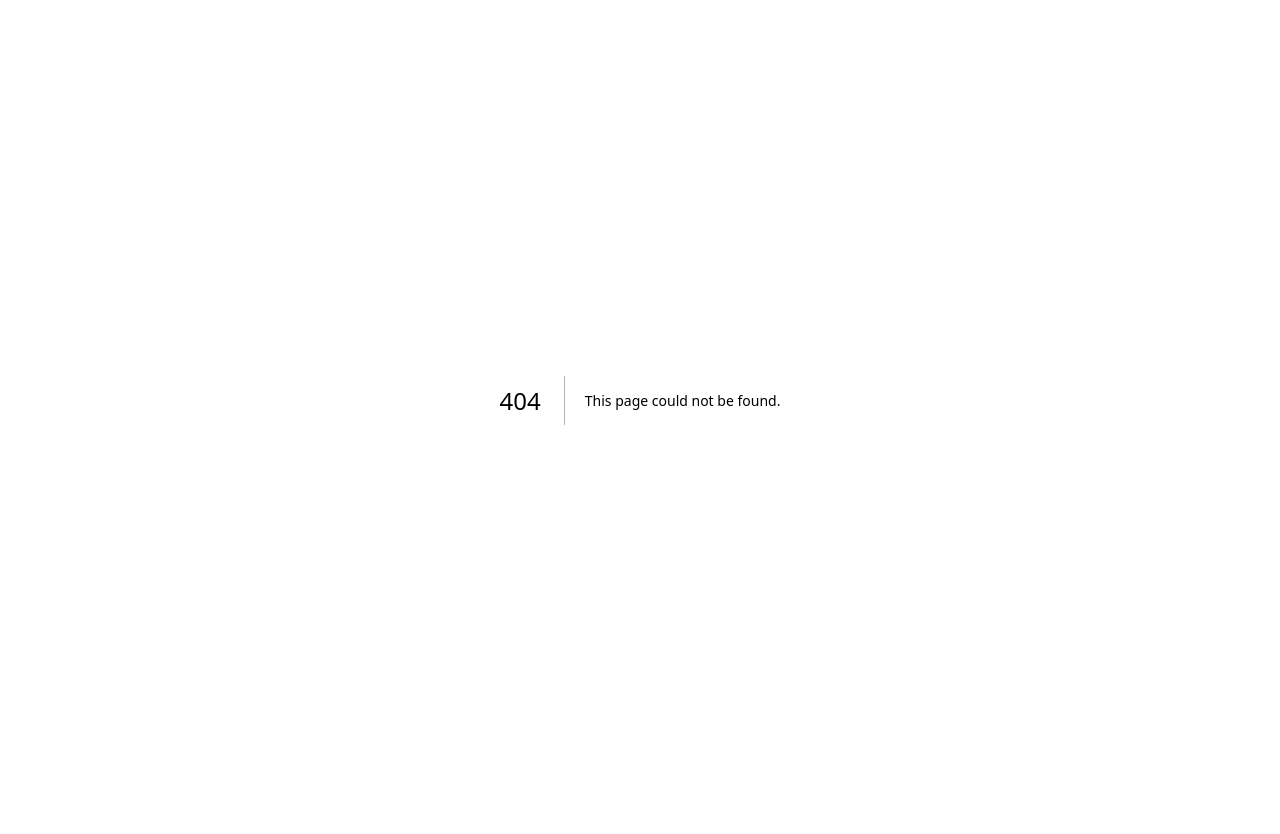
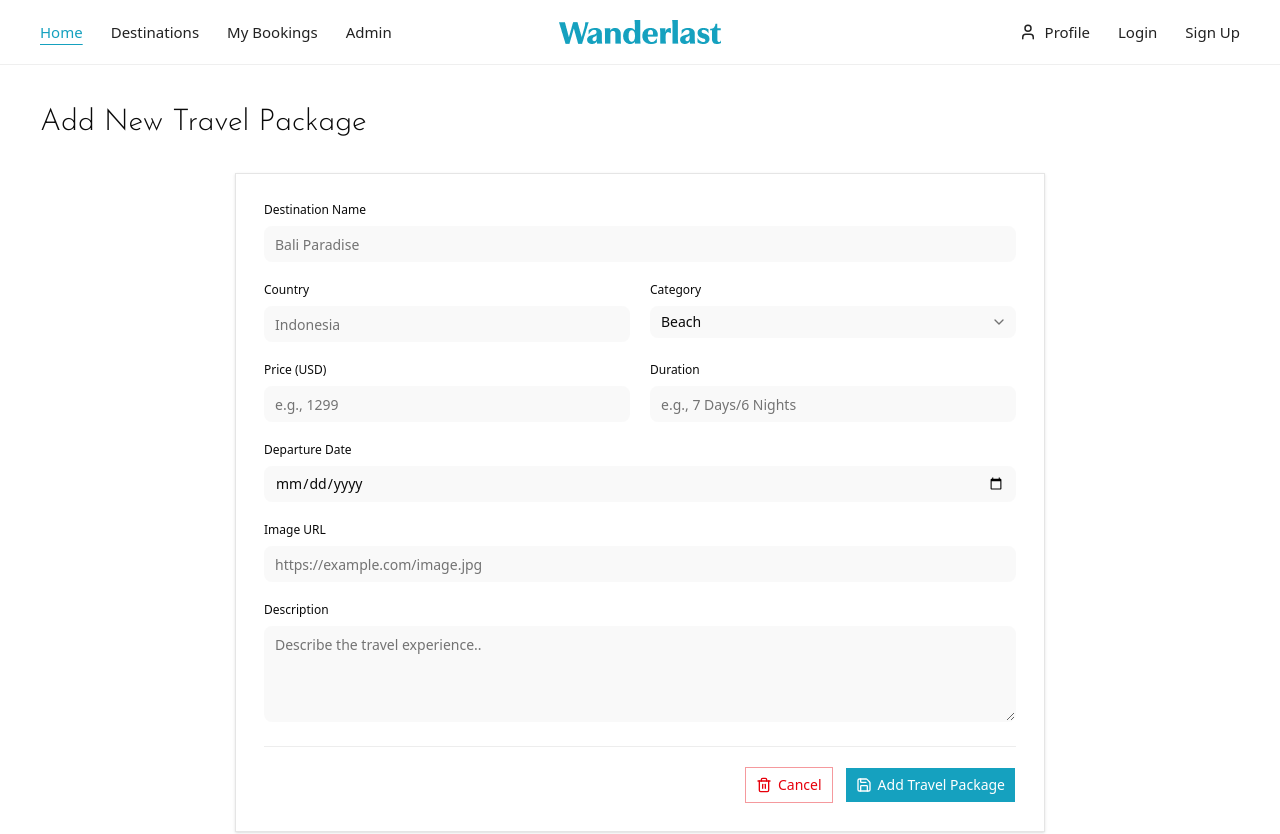
Before and after one commit to riaduldev/wanderlust-c, a Next.js app: page /admin in a window 1280 px wide. Before the commit this address had no page. Shown: the top 834 px of the page. Before the commit the page ends 800 px from the top, so only its background shows below. Built offline with nearby package versions, Linux system fonts and the light colour scheme.

Commit message:
add aminpage ui

```diff
--- /dev/null
+++ b/src/app/add-destinations/page.tsx
@@ -0,0 +1,11 @@
+import React from 'react';
+
+const AddDestinationsPage = () => {
+    return (
+        <div>
+            <h1>Add Destination Page</h1>
+        </div>
+    );
+};
+
+export default AddDestinationsPage;
--- /dev/null
+++ b/src/app/admin/page.tsx
@@ -0,0 +1,18 @@
+import { AddTravelPackageForm } from "@/components/admin/add-travel-package-form";
+import { Toaster } from "@/components/ui/toast";
+
+export default function AdminPage() {
+  return (
+    <div className="bg-background w-full">
+      <div className="mx-auto w-full max-w-[1400px] px-4 py-10 sm:px-6 lg:px-10">
+        <h1 className="font-heading text-foreground font-light text-3xl">
+          Add New Travel Package
+        </h1>
+
+        <AddTravelPackageForm />
+      </div>
+
+      <Toaster />
+    </div>
+  );
+}
--- a/src/app/layout.tsx
+++ b/src/app/layout.tsx
@@ -1,6 +1,8 @@
 import type { Metadata } from "next";
 import { Josefin_Sans } from "next/font/google";
 import "./globals.css";
+import { Footer } from "@/components/footer";
+import { Navbar } from "@/components/navbar";
 
 const JosefinSans = Josefin_Sans({
   subsets: ["latin"],
@@ -17,7 +19,14 @@ export const metadata: Metadata = {
 export default function RootLayout({ children }: LayoutProps<"/">) {
   return (
     <html lang="en" className={`${JosefinSans.variable} h-full antialiased`}>
-      <body className="min-h-full flex flex-col font-sans">{children}</body>
+      <body className="min-h-full flex flex-col font-sans">
+       <main>
+         <Navbar />
+
+         {children}
+       </main>
+       <Footer />
+        </body>
     </html>
   );
 }
--- a/src/app/page.tsx
+++ b/src/app/page.tsx
@@ -1,21 +1,20 @@
+
 import { Banner } from "@/components/banner";
 import { CallToAction } from "@/components/call-to-action";
-import { Footer } from "@/components/footer";
-import { Navbar } from "@/components/navbar";
 import { Testimonials } from "@/components/testimonials";
 import { WhyChooseUs } from "@/components/why-choose-us";
 
 export default function Home() {
   return (
     <>
-      <Navbar />
+
       <main className="flex flex-1 flex-col">
-        <Banner />
+         <Banner />
         <WhyChooseUs />
         <Testimonials />
         <CallToAction />
       </main>
-      <Footer />
+
     </>
   );
 }
--- /dev/null
+++ b/src/components/admin/add-travel-package-form.tsx
@@ -0,0 +1,208 @@
+"use client";
+
+import * as React from "react";
+import { Save, Trash2 } from "lucide-react";
+
+import { Button } from "@/components/ui/button";
+import { Field, FieldGroup, FieldLabel } from "@/components/ui/field";
+import { Input } from "@/components/ui/input";
+import {
+  Select,
+  SelectContent,
+  SelectItem,
+  SelectTrigger,
+  SelectValue,
+} from "@/components/ui/select";
+import { Textarea } from "@/components/ui/textarea";
+import { toast } from "@/components/ui/toast";
+
+const categories = [
+  "Beach",
+  "Mountain",
+  "City Break",
+  "Adventure",
+  "Cultural",
+  "Desert",
+  "Island",
+  "Wildlife",
+];
+
+const fieldClassName =
+  "h-9 rounded-md border-transparent bg-muted/60 placeholder:text-muted-foreground";
+
+export function AddTravelPackageForm() {
+  const formRef = React.useRef<HTMLFormElement>(null);
+  const [category, setCategory] = React.useState("Beach");
+
+  function handleSubmit(event: React.FormEvent<HTMLFormElement>) {
+    event.preventDefault();
+
+    toast.add({
+      title: "Travel package added",
+      description: "The new package is now available in your catalogue.",
+      type: "success",
+    });
+
+    formRef.current?.reset();
+    setCategory("Beach");
+  }
+
+  function handleCancel() {
+    formRef.current?.reset();
+    setCategory("Beach");
+
+    toast.add({
+      title: "Form cleared",
+      description: "No travel package was added.",
+      type: "info",
+    });
+  }
+
+  return (
+    <form
+      ref={formRef}
+      onSubmit={handleSubmit}
+      className="border-border bg-background mx-auto mt-8 w-full max-w-[810px] border p-5 shadow-sm sm:p-7"
+    >
+      <FieldGroup className="gap-5">
+        <Field>
+          <FieldLabel htmlFor="destination-name" className="text-xs font-medium">
+            Destination Name
+          </FieldLabel>
+          <Input
+            id="destination-name"
+            name="destinationName"
+            placeholder="Bali Paradise"
+            required
+            className={fieldClassName}
+          />
+        </Field>
+
+        <div className="grid gap-5 sm:grid-cols-2">
+          <Field>
+            <FieldLabel htmlFor="country" className="text-xs font-medium">
+              Country
+            </FieldLabel>
+            <Input
+              id="country"
+              name="country"
+              placeholder="Indonesia"
+              required
+              className={fieldClassName}
+            />
+          </Field>
+
+          <Field>
+            <FieldLabel htmlFor="category" className="text-xs font-medium">
+              Category
+            </FieldLabel>
+            <Select
+              value={category}
+              onValueChange={(value) => setCategory(String(value))}
+            >
+              <SelectTrigger id="category" className={fieldClassName}>
+                <SelectValue />
+              </SelectTrigger>
+              <SelectContent>
+                {categories.map((item) => (
+                  <SelectItem key={item} value={item}>
+                    {item}
+                  </SelectItem>
+                ))}
+              </SelectContent>
+            </Select>
+          </Field>
+        </div>
+
+        <div className="grid gap-5 sm:grid-cols-2">
+          <Field>
+            <FieldLabel htmlFor="price" className="text-xs font-medium">
+              Price (USD)
+            </FieldLabel>
+            <Input
+              id="price"
+              name="price"
+              type="number"
+              min={0}
+              step="1"
+              placeholder="e.g., 1299"
+              required
+              className={fieldClassName}
+            />
+          </Field>
+
+          <Field>
+            <FieldLabel htmlFor="duration" className="text-xs font-medium">
+              Duration
+            </FieldLabel>
+            <Input
+              id="duration"
+              name="duration"
+              placeholder="e.g., 7 Days/6 Nights"
+              required
+              className={fieldClassName}
+            />
+          </Field>
+        </div>
+
+        <Field>
+          <FieldLabel htmlFor="departure-date" className="text-xs font-medium">
+            Departure Date
+          </FieldLabel>
+          <Input
+            id="departure-date"
+            name="departureDate"
+            type="date"
+            required
+            className={fieldClassName}
+          />
+        </Field>
+
+        <Field>
+          <FieldLabel htmlFor="image-url" className="text-xs font-medium">
+            Image URL
+          </FieldLabel>
+          <Input
+            id="image-url"
+            name="imageUrl"
+            type="url"
+            placeholder="https://example.com/image.jpg"
+            className={fieldClassName}
+          />
+        </Field>
+
+        <Field>
+          <FieldLabel htmlFor="description" className="text-xs font-medium">
+            Description
+          </FieldLabel>
+          <Textarea
+            id="description"
+            name="description"
+            placeholder="Describe the travel experience.."
+            required
+            className="min-h-24 rounded-md border-transparent bg-muted/60 placeholder:text-muted-foreground"
+          />
+        </Field>
+      </FieldGroup>
+
+      <div className="border-border/70 mt-6 flex flex-col-reverse gap-3 border-t pt-5 sm:flex-row sm:justify-end">
+        <Button
+          type="button"
+          variant="outline"
+          onClick={handleCancel}
+          className="border-destructive/40 text-destructive hover:bg-destructive/10 hover:text-destructive h-9 w-full rounded-none sm:w-auto"
+        >
+          <Trash2 className="size-4" />
+          Cancel
+        </Button>
+        <Button
+          type="submit"
+          className="bg-brand hover:bg-brand-dark text-white h-9 w-full rounded-none sm:w-auto"
+        >
+          <Save className="size-4" />
+          Add Travel Package
+        </Button>
+      </div>
+    </form>
+  );
+}
--- a/src/components/navbar.tsx
+++ b/src/components/navbar.tsx
@@ -6,9 +6,9 @@ import { MobileNav } from "@/components/mobile-nav";
 
 export const navLinks = [
   { label: "Home", href: "/", active: true },
-  { label: "Destinations", href: "#destinations", active: false },
+  { label: "Destinations", href: "/add-destinations", active: false },
   { label: "My Bookings", href: "#bookings", active: false },
-  { label: "Admin", href: "#admin", active: false },
+  { label: "Admin", href: "/admin", active: false },
 ];
 
 export function Navbar() {
```
Also changed, not shown: 1 other file (tests, documents, lock files or other folders).
